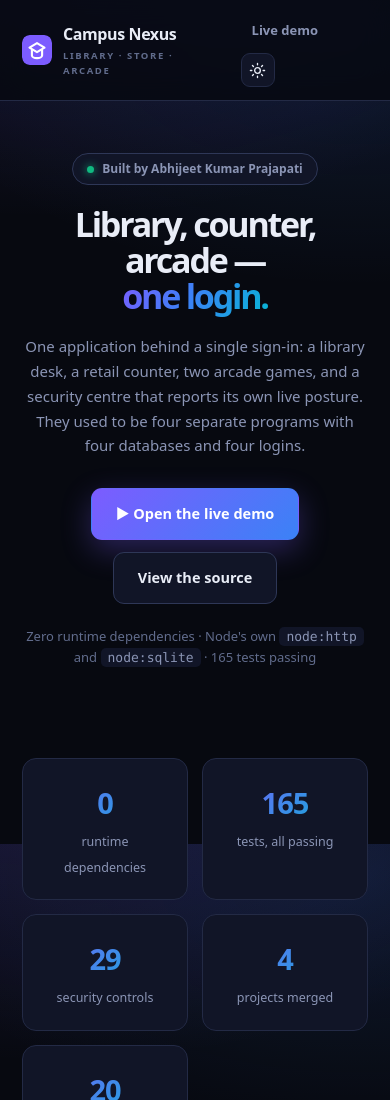
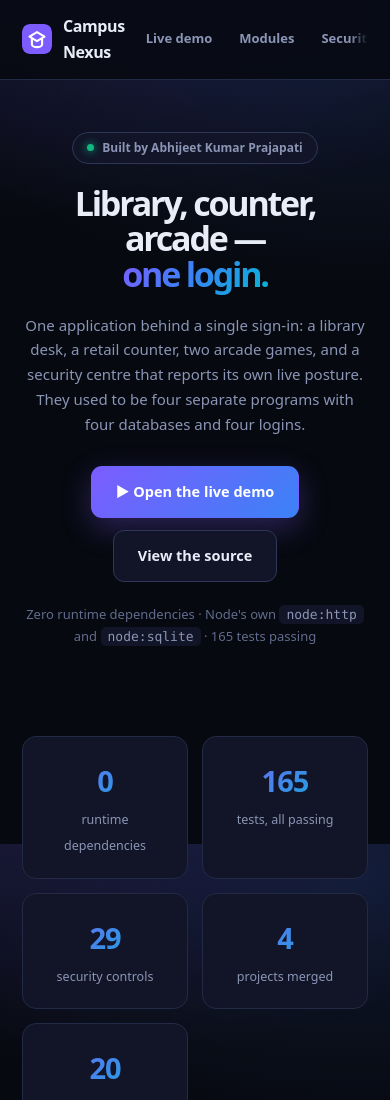
Before and after one commit to Abhijeet-Kumar-Prajapati/Campus-Nexus, a website: page index.html in a window 390 px wide. Shown: the top 1100 px of the page. Drawn offline with Linux system fonts and the light colour scheme.

Commit message:
fix: the Source link did not exist on a phone
The nav had this:

  @media (max-width:640px){ .nav-links a:not(.keep){display:none} }

which was meant to tidy the bar up on small screens. It removed Live
demo's neighbours instead - Modules, Security, Run it and Source all went
to display:none, and only the link carrying .keep survived. On a phone
there was no Source link anywhere in the nav, so tapping the space where
it should have been did nothing. That reads as a broken button rather than
a missing one, which is why it looked like the link was failing.

The links now scroll sideways inside the bar, with a masked right edge so
it is obvious there is more to the right, and nothing is removed. The dead
.keep class went with it.

Verified inside a 390px iframe, since an iframe carries its own viewport
and the media query genuinely applies there: all five links report display
block, visible, and reachable; the bar measures 400px of content in a 220px
window and scrolls. Clicking Source from inside that frame opened the
repository. All six in-page anchors resolve to a section that exists.

```diff
--- a/index.html
+++ b/index.html
@@ -211,7 +211,22 @@ footer a:hover{color:var(--accent)}
   .reveal{opacity:1;transform:none}
 }
 @media (max-width:640px){
-  .nav-links a:not(.keep){display:none}
+  /* The links scroll sideways rather than disappearing. Hiding them left a
+     phone with no way to reach the source at all, which read as a dead
+     button rather than a missing one. */
+  .nav-in{gap:10px}
+  .nav-links{
+    margin-left:auto;flex-wrap:nowrap;
+    overflow-x:auto;overscroll-behavior-x:contain;
+    -webkit-overflow-scrolling:touch;
+    scrollbar-width:none;
+    padding-bottom:2px;
+    /* Fade the right edge so it is obvious there is more to scroll to. */
+    mask-image:linear-gradient(90deg,#000 0,#000 calc(100% - 18px),transparent 100%);
+  }
+  .nav-links::-webkit-scrollbar{display:none}
+  .nav-links a{white-space:nowrap;flex:none}
+  .brand small{display:none}
   header{padding:52px 0 34px}
   section{padding:42px 0}
 }
@@ -226,7 +241,7 @@ footer a:hover{color:var(--accent)}
       <span>Campus Nexus<small>LIBRARY &middot; STORE &middot; ARCADE</small></span>
     </a>
     <div class="nav-links">
-      <a href="#demo" class="keep">Live demo</a>
+      <a href="#demo">Live demo</a>
       <a href="#modules">Modules</a>
       <a href="#security">Security</a>
       <a href="#run">Run it</a>
```
